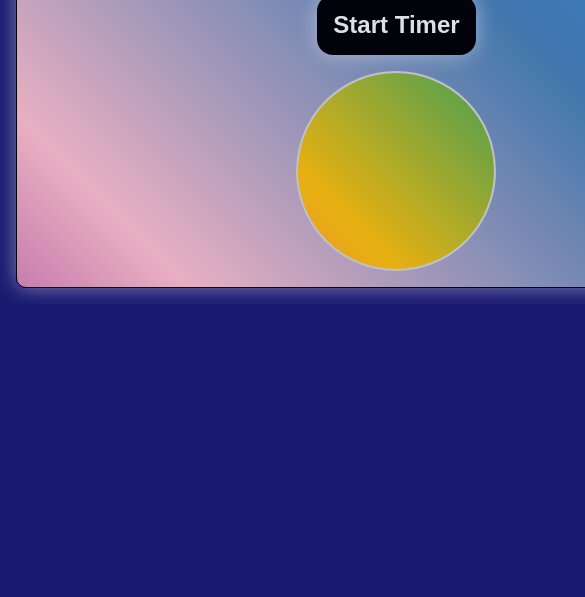
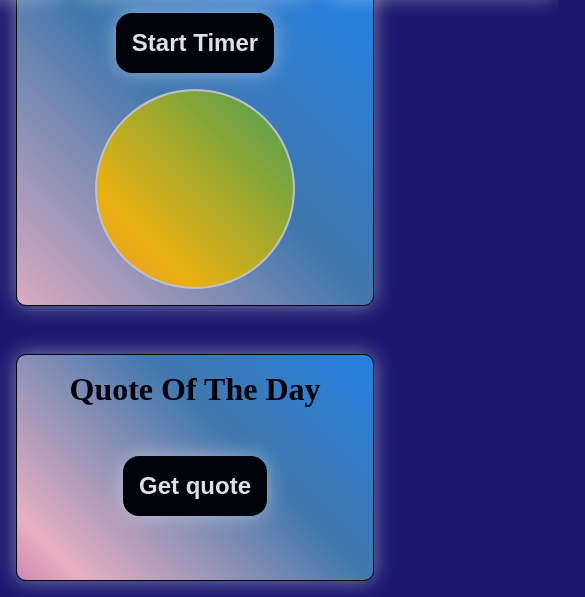
Before and after one commit to Proxyboy11/dash, a plain HTML site: page index.htm in a window 390 px wide. Shown: the part 616-1213 px from the top of the page, 585 px wide, since content can reach past the window. Before the commit the page ends 920 px from the top, so only its background shows below. Drawn offline with Linux system fonts and the light colour scheme.

Commit message:
Update style.css

```diff
--- a/style.css
+++ b/style.css
@@ -291,3 +291,9 @@ button:hover {
   outline: 1px solid whitesmoke;
   outline-offset: 2px;
 }
+@media screen and (max-width: 576px) {
+  body {
+    display: flex;
+    flex-flow: column nowrap;
+  }
+}
```
